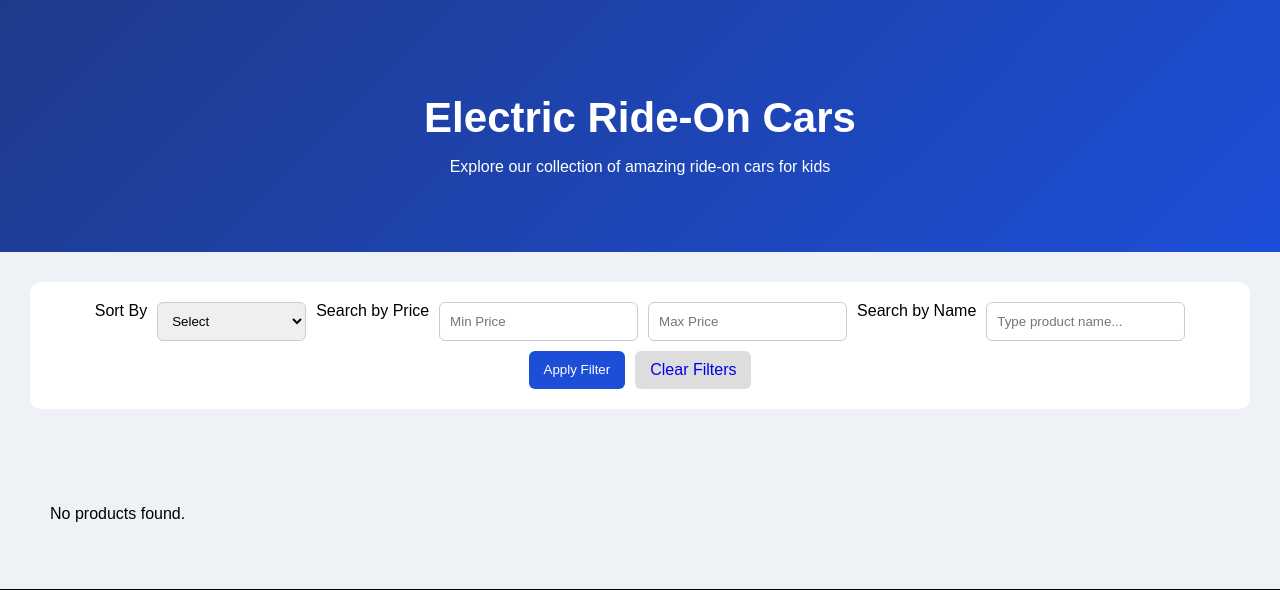
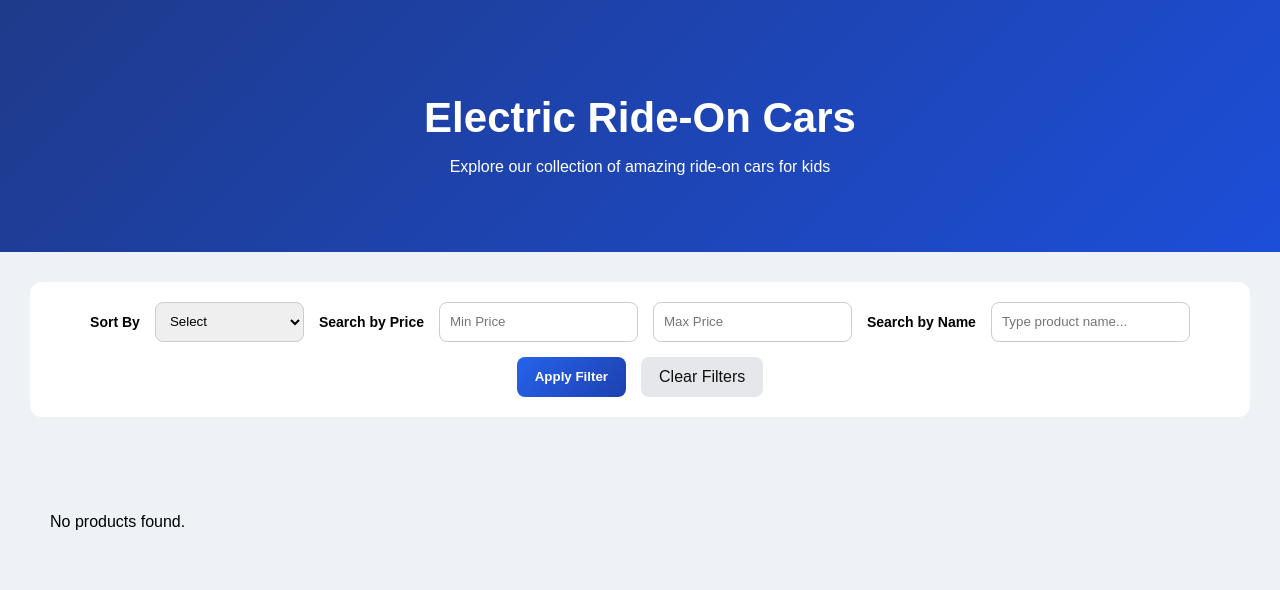
Before and after one commit to Arslanhassan8888/ride_on_cars, a PHP site: page /products.php in a window 1280 px wide. Shown: the part 79-669 px from the top of the page. Run offline with PHP 8.4, Linux system fonts and the light colour scheme; data that the repository does not hold is empty.

Commit message:
Improve filter UI layout by aligning elements, standardizing input sizes and adding smooth hover effects to buttons

```diff
--- a/css/products.css
+++ b/css/products.css
@@ -21,7 +21,7 @@
 
 /* CARD */
 .product-card {
-    background: white; /* 🔥 STRONG contrast */
+    background: white;
     border-radius: 16px;
     padding: 20px;
     text-align: center;
@@ -113,40 +113,73 @@
     background: #d1d5db;
 }
 
+/* ================= FILTERS ================= */
 /* FILTER BOX */
 .filter-box form {
     background: white;
-    padding: 20px;
+    padding: 20px 30px;
     margin: 30px;
     border-radius: 12px;
 
     display: flex;
+    align-items: center;
+    justify-content: center;
     flex-wrap: wrap;
-    gap: 10px;
-    justify-content: center;
+    gap: 15px;
 }
 
+/* LABEL */
+.filter-box label {
+    font-weight: 600;
+    font-size: 14px;
+}
+
+/* INPUT + SELECT */
 .filter-box input,
 .filter-box select {
-    padding: 10px;
-    border-radius: 6px;
+    height: 40px;
+    padding: 0 10px;
+    border-radius: 8px;
     border: 1px solid #ccc;
 }
 
+/* BUTTON */
 .filter-box button {
-    background: #1d4ed8;
+    height: 40px;
+    padding: 0 18px;
+    background: linear-gradient(135deg, #2563eb, #1e40af);
     color: white;
     border: none;
-    padding: 10px 15px;
-    border-radius: 6px;
+    border-radius: 8px;
+    font-weight: bold;
     cursor: pointer;
+
+    transition: all 0.3s ease;
 }
 
+/* CLEAR BUTTON */
 .clear-btn {
-    background: #ddd;
-    padding: 10px 15px;
-    border-radius: 6px;
+    height: 40px;
+    display: inline-flex;
+    align-items: center;
+    padding: 0 18px;
+    background: #e5e7eb;
+    color: #111;
+    border-radius: 8px;
     text-decoration: none;
+
+    transition: all 0.3s ease;
+}
+
+/* HOVER EFFECTS */
+.filter-box button:hover {
+    transform: scale(1.08);
+    box-shadow: 0 5px 15px rgba(0,0,0,0.2);
+}
+
+.clear-btn:hover {
+    background: #d1d5db;
+    transform: scale(1.05);
 }
 
 /* RESPONSIVE */
```
